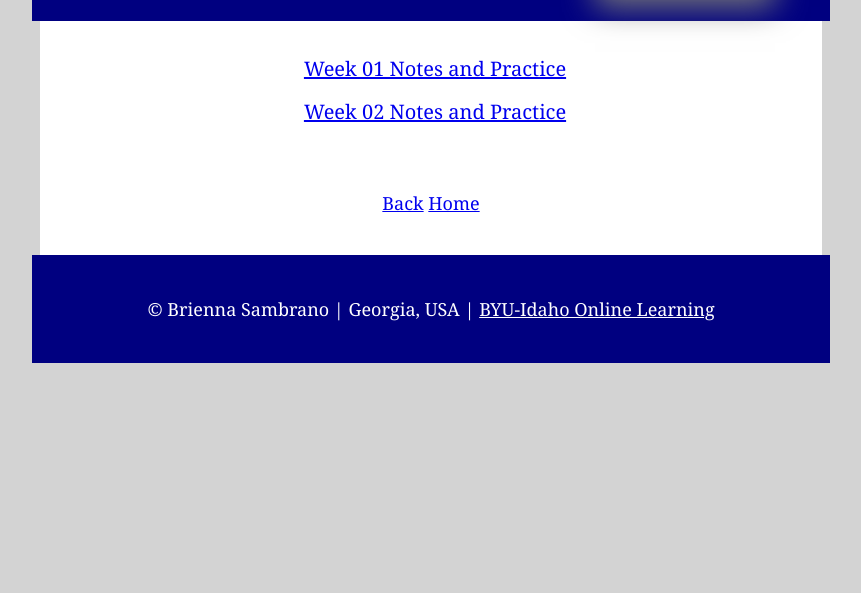
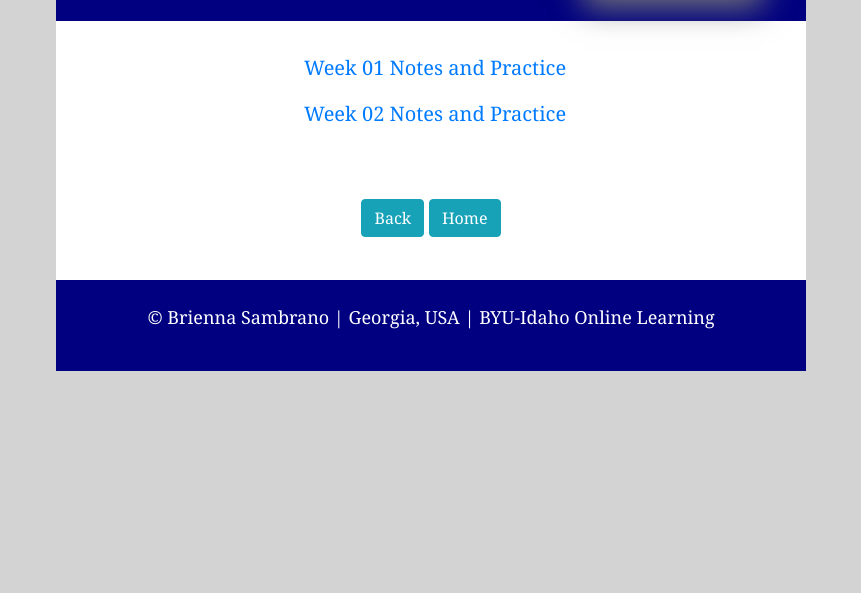
Before and after one commit to brie2014/wdd330, a plain HTML site: page index.html in a window 1280 px wide. Shown: the part 207-800 px from the top of the page, without its empty margins (209-1070 px from the left). Drawn offline with Linux system fonts and the light colour scheme; the site is published under a folder, as on GitHub Pages, so addresses that start at the root find nothing.

Commit message:
more fixes to buttons on homepage

```diff
--- a/index.html
+++ b/index.html
@@ -6,7 +6,7 @@
     <meta name="description" content="Portfolio of work from WDD330 Web Development 2">
     <meta name="viewport" content="width=device-width, initial-scale=1.0">
     <title>WDD 330 Portfolio</title>
-    <link rel="stylesheet" href="/css/bootstrap.min.css">
+    <link rel="stylesheet" href="css/bootstrap.min.css">
     <link rel="stylesheet" href="css/main.css">
 </head>
 
@@ -21,8 +21,8 @@
         </ol>
         <br> <br>
         <div class="text-center">
-            <a class="btn btn-info text-white" href="/"><i class="fa fa-arrow-left"></i>Back</a>
-            <a class="btn btn-info text-white" href="/"><i class="fa fa-arrow-left"></i>Home</a>
+            <a class="btn btn-info text-white" href="#"><i class="fa fa-arrow-left"></i>Back</a>
+            <a class="btn btn-info text-white" href="#"><i class="fa fa-arrow-left"></i>Home</a>
         </div>
         <br>
     </main>
```
